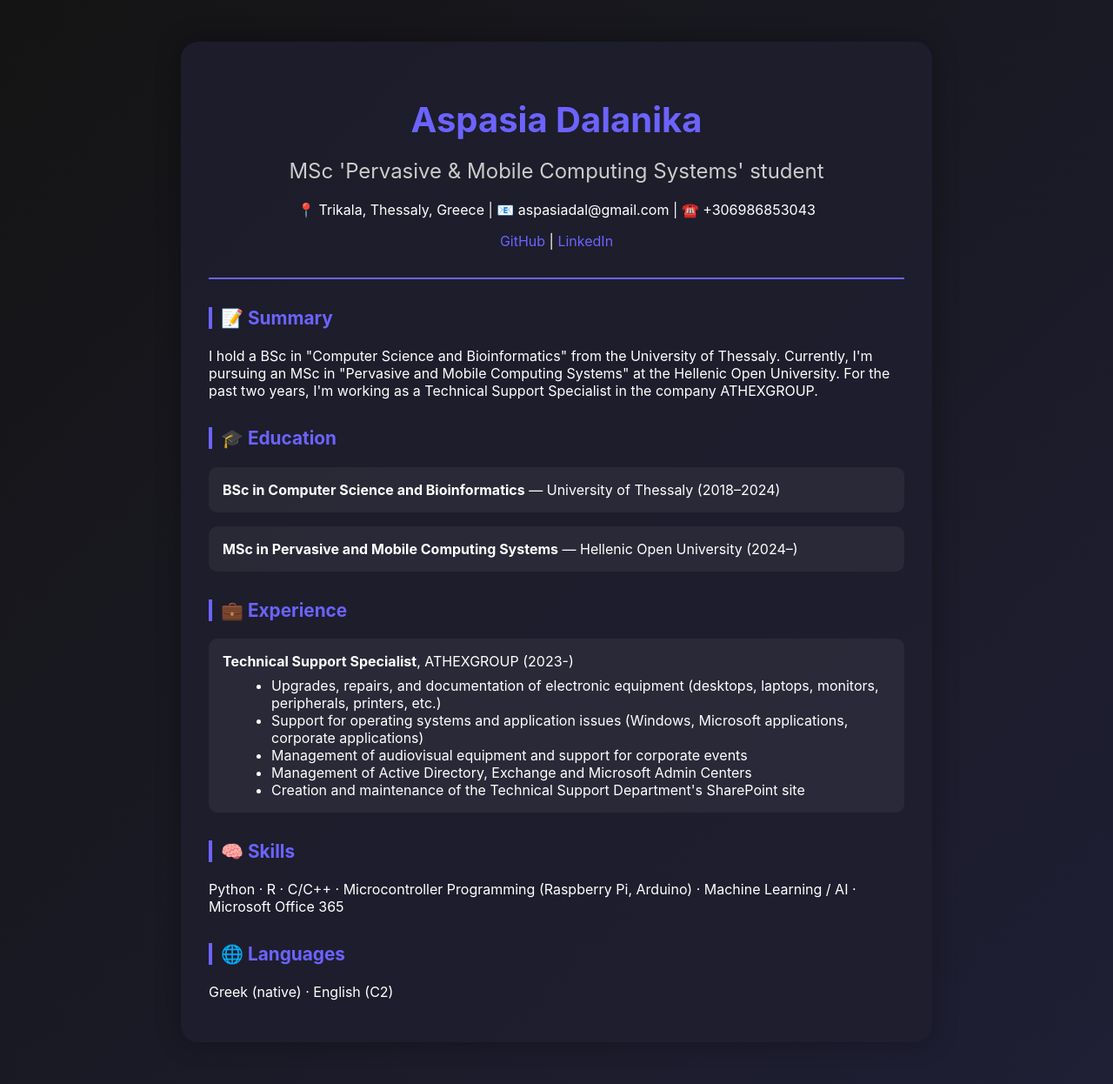
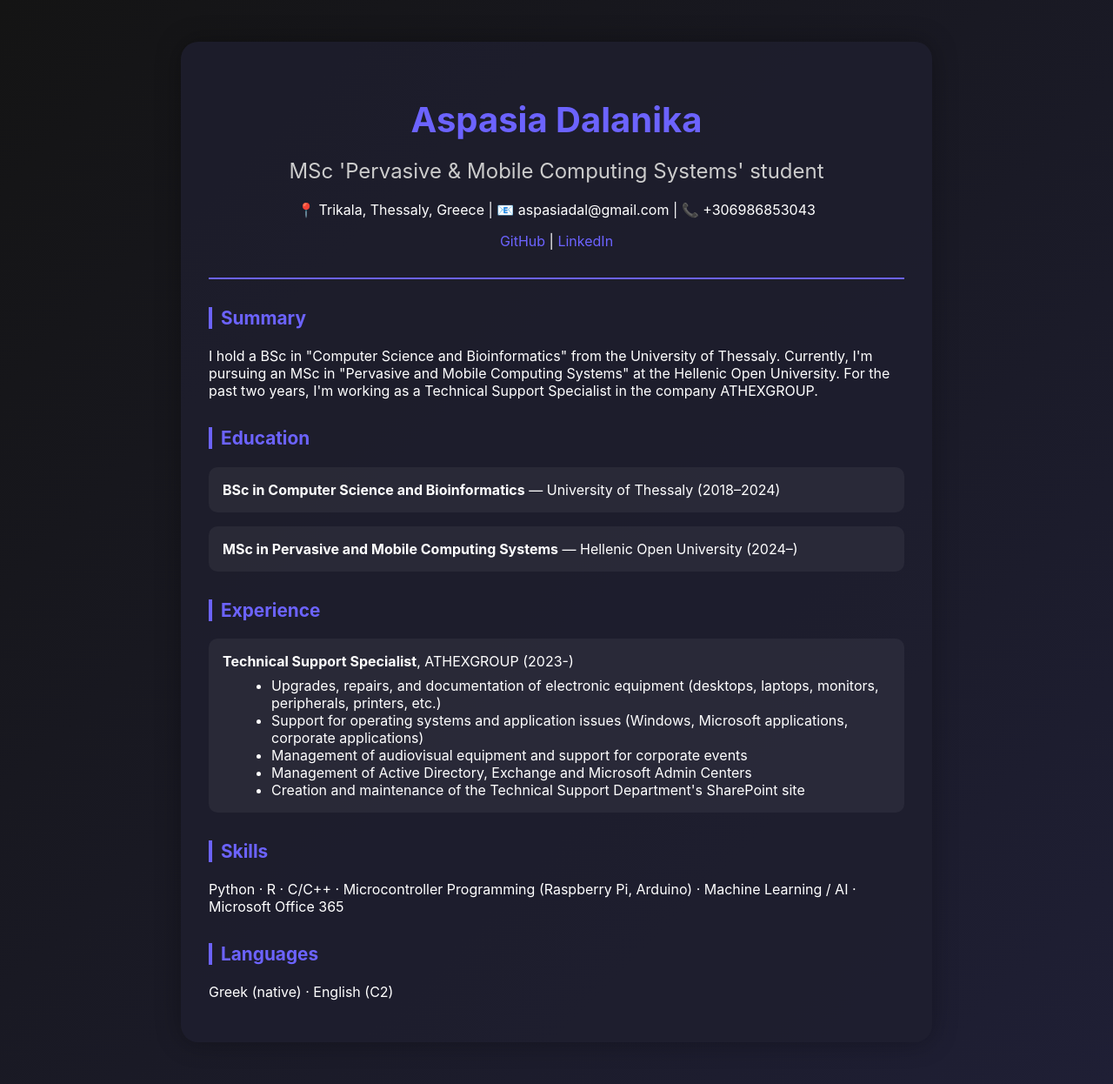
Before and after one commit to siadal/myCV, a Jekyll site: the page built from docs/index.html, in a window 1280 px wide. Shown: the whole page at 87% size. Built offline with Jekyll 4.4.1, drawn with Linux system fonts in a browser that asks for light colours.

Commit message:
Finalizing

```diff
--- a/docs/index.html
+++ b/docs/index.html
@@ -9,7 +9,7 @@ layout: default
     <p>
       📍 {{ site.data.cv.personal.location }} |
       📧 {{ site.data.cv.personal.email }} |
-      ☎️ {{ site.data.cv.personal.phone }}
+      📞 {{ site.data.cv.personal.phone }}
     </p>
     <p>
       <a href="{{ site.github }}">GitHub</a> |
@@ -19,12 +19,12 @@ layout: default
 
 
   <div class="cv-section">
-    <h3>📝 Summary</h3>
+    <h3>Summary</h3>
     <p>{{ site.data.cv.summary }}</p>
   </div>
 
   <div class="cv-section">
-    <h3>🎓 Education</h3>
+    <h3>Education</h3>
     {% for item in site.data.cv.education %}
       <div class="item">
         <strong>{{ item.degree }}</strong> — {{ item.university }} ({{ item.year }})
@@ -33,7 +33,7 @@ layout: default
   </div>
 
   <div class="cv-section">
-    <h3>💼 Experience</h3>
+    <h3>Experience</h3>
     {% for job in site.data.cv.experience %}
       <div class="item">
         <strong>{{ job.role }}</strong>, {{ job.company }} ({{ job.period }})
@@ -47,12 +47,12 @@ layout: default
   </div>
 
   <div class="cv-section">
-    <h3>🧠 Skills</h3>
+    <h3>Skills</h3>
     <p>{{ site.data.cv.skills | join: " · " }}</p>
   </div>
 
   <div class="cv-section">
-    <h3>🌐 Languages</h3>
+    <h3>Languages</h3>
     <p>{{ site.data.cv.languages | join: " · " }}</p>
   </div>
 </section>
```
